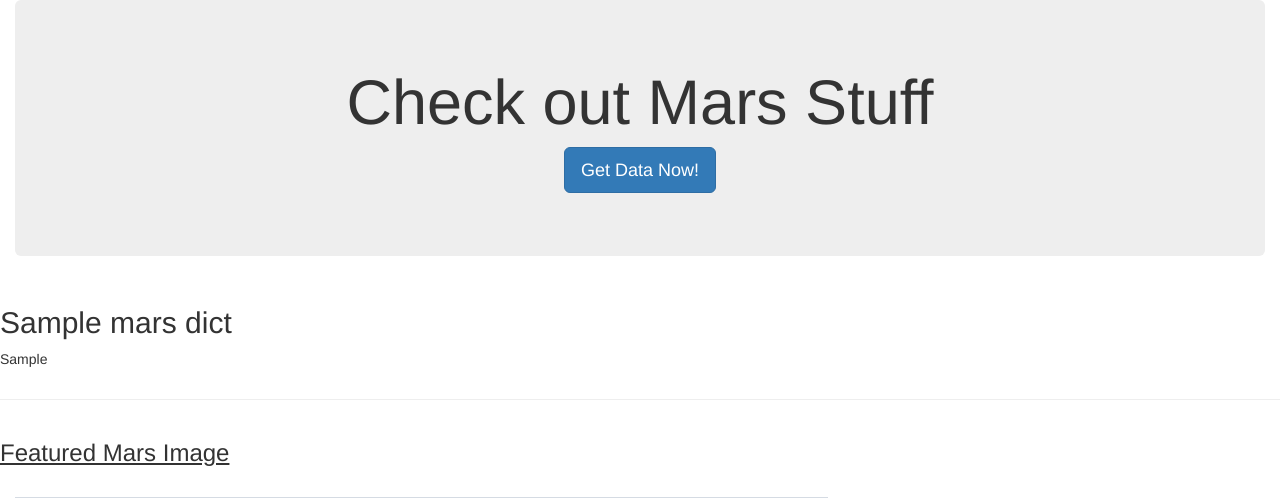
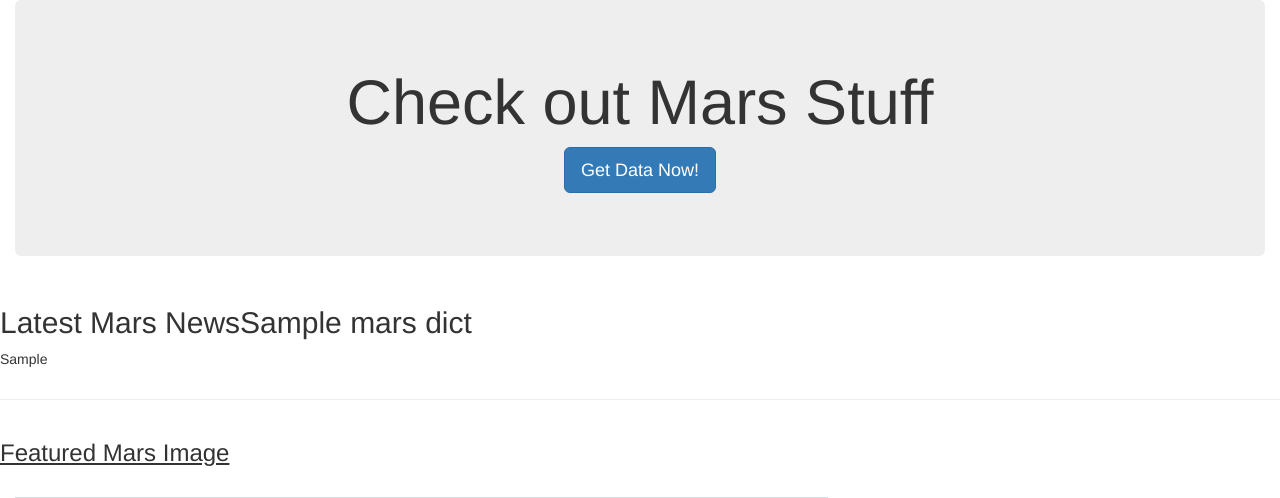
Before and after one commit to BenjaminT94/Web-Scraping-Challenge, a Flask app: page / in a window 1280 px wide. Shown: the top 498 px of the page. Run offline with Flask 2, Linux system fonts and the light colour scheme; grey boxes marked "Sample" are stand-in pictures; a database or web service that is not in the repository returns one stand-in record (values such as "Sample title"); some libraries are stand-ins or nearby versions.

Commit message:
Mars app again sigh

```diff
--- a/Missions_to_Mars/scrape_mars.py
+++ b/Missions_to_Mars/scrape_mars.py
@@ -77,6 +77,6 @@ def scrape():
         except Exception as e:
             print(e)
     # Creating a mars dictionary to contain scraped data
-    Mars_dict = {"News Title":news_title,"News Description":news_paragraph,"Featured Image URL": featured_image_url,"Mars Facts":mars_html,"Hem Images":hemisphere_urls}
     browser.quit()
+    Mars_dict = {"News_Title":news_title,"News_Description":news_paragraph,"Featured_Image": featured_image_url,"Mars_Facts":mars_html,"Hem_Images":hemisphere_urls}
     return Mars_dict
--- a/Missions_to_Mars/templates/index.html
+++ b/Missions_to_Mars/templates/index.html
@@ -18,7 +18,7 @@
   </div>
   <div class="row">
     <div class="col-md-12">
-      <h2>{{mars.news_title}}</h2>
+      <h2> Latest Mars News{{mars.news_title}}</h2>
       <p>{{mars.news_paragraph}}</p>
     </div>
   </div>
```
